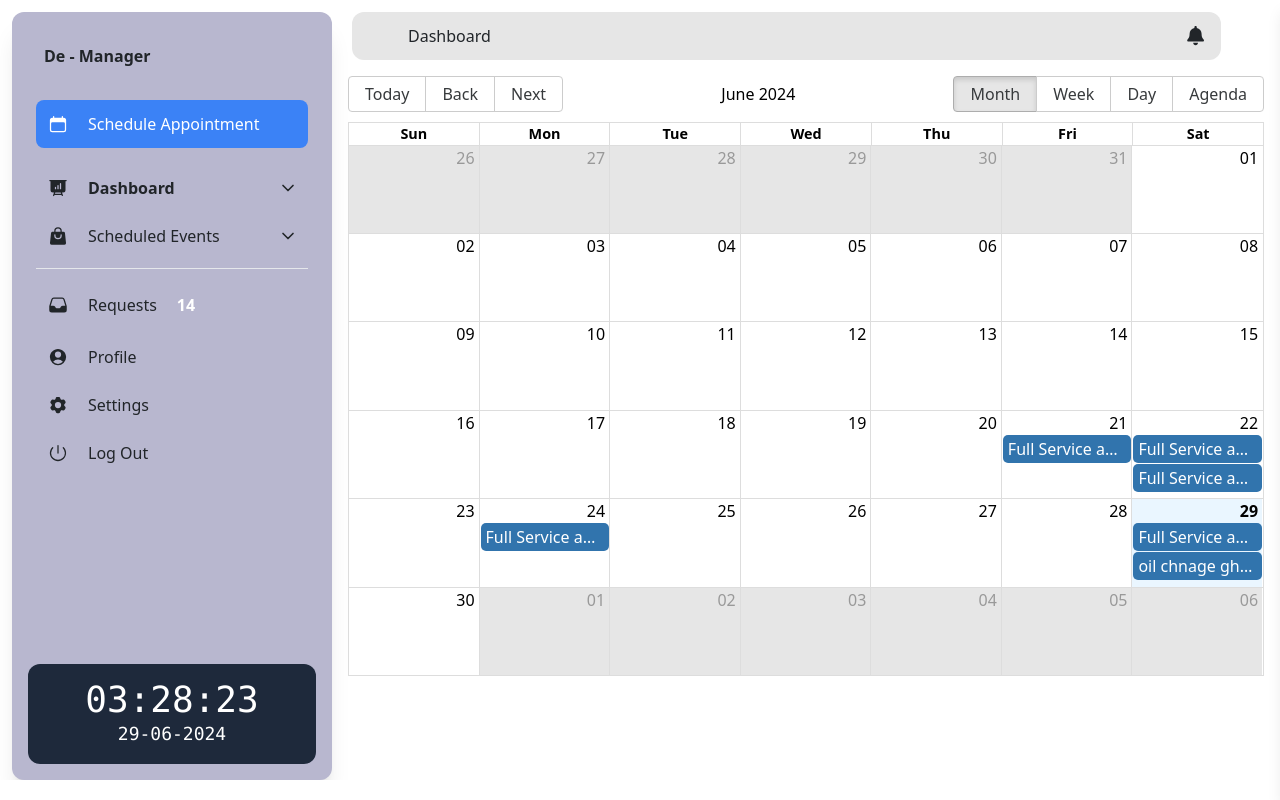
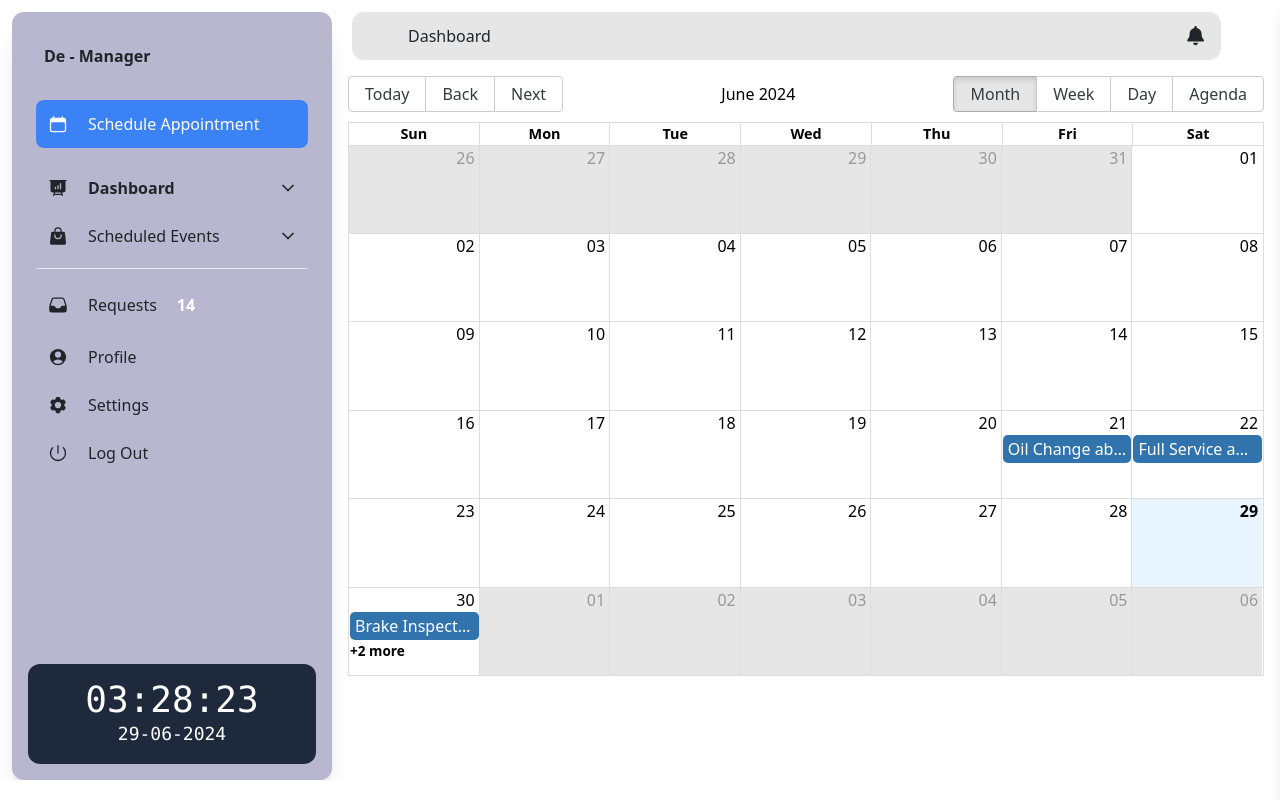
Before and after one commit to YaseeRathnayaka/De-Manager, a React (Vite) app in the folder admin/: page /calendar in a window 1280 px wide. Built offline with nearby package versions, Linux system fonts and the light colour scheme.

Commit message:
appointment handlening in dashboaerdf

```diff
--- a/admin/src/Components/Containers/AppointmentDetails/AppointmentDetails.jsx
+++ b/admin/src/Components/Containers/AppointmentDetails/AppointmentDetails.jsx
@@ -1,12 +1,61 @@
-import React from 'react';
+import React, { useState } from 'react';
 
-const AppointmentDetails = ({ className }) => {
+const AppointmentDetails = ({ className, appointment }) => {
+  const [servicesCompleted, setServicesCompleted] = useState([]);
+
+  if (!appointment) {
+    return (
+      <div className={`mx-1 bg-custom-light-blue rounded-xl p-4 ${className}`}>
+        <p className='text-xl font-semibold text-gray-800'>Select an appointment to view details</p>
+      </div>
+    );
+  }
+
+  const toggleServiceCompletion = (service) => {
+    setServicesCompleted((prev) =>
+      prev.includes(service)
+        ? prev.filter((s) => s !== service)
+        : [...prev, service]
+    );
+  };
+
   return (
-    <div className={`w-2/5 mx-1 bg-custom-light-blue rounded-xl p-4 ${className}`}>
-      Appointment Details
-
+    <div className={`mx-1 bg-custom-light-blue rounded-xl p-4 ${className}`}>
+      <h2 className='text-xl font-semibold text-gray-800'>Appointment Details</h2>
+      <div className="mt-4">
+        <h3 className='text-lg font-semibold text-gray-800'>{appointment.title}</h3>
+        <p className='text-sm text-gray-600'>{new Date(appointment.start).toLocaleString()}</p>
+        <button
+          className="mt-2 text-sm text-blue-500 underline"
+          onClick={() => alert(`Owner Details:\nName: ${appointment.customerName}\nEmail: ${appointment.email}\nMobile: ${appointment.mobile}\nAddress: ${appointment.address}\nNIC: ${appointment.NIC}\nVehicle Number: ${appointment.vehicleNumber}\nVehicle Model: ${appointment.vehicleModel}\nVehicle Year: ${appointment.vehicleYear}\nVehicle Type: ${appointment.vehicleType}`)}
+        >
+          View Owner Details
+        </button>
+      </div>
+      <h3 className='mt-4 text-lg font-semibold text-gray-800'>Services To Be Done</h3>
+      <ul className="mt-2 space-y-2">
+        {appointment.serviceTypes.map((service, index) => (
+          <li key={index} className="flex items-center">
+            <input
+              type="checkbox"
+              checked={servicesCompleted.includes(service)}
+              onChange={() => toggleServiceCompletion(service)}
+              className="form-checkbox"
+            />
+            <span className="ml-2">{service}</span>
+          </li>
+        ))}
+      </ul>
+      {servicesCompleted.length === appointment.serviceTypes.length && (
+        <button
+          className="w-full p-2 mt-4 text-white transition duration-300 bg-green-500 rounded-md hover:bg-green-600"
+          onClick={() => alert('All services completed!')}
+        >
+          Mark as Completed
+        </button>
+      )}
     </div>
   );
-}
+};
 
 export default AppointmentDetails;
--- a/admin/src/Components/Containers/Appointments/Appoitments.jsx
+++ b/admin/src/Components/Containers/Appointments/Appoitments.jsx
@@ -1,18 +1,18 @@
-import React from 'react';
+import React, { useState } from 'react';
 import { isToday } from 'date-fns';
 import events from '../../../assets/Data/EventsData';
 
-const Appointments = ({ className }) => {
+const Appointments = ({ className, onSelectAppointment }) => {
   // Filter events to show only today's events
   const todayEvents = events.filter(event => isToday(new Date(event.start)));
 
   return (
-    <div className={`mx-1 bg-custom-light-blue rounded-xl p-4 ${className} w-2/5`}>
+    <div className={`mx-1 bg-custom-light-blue rounded-xl p-4 ${className}`}>
       <p className='text-xl font-semibold text-gray-800'>Appointments Today</p>
       {todayEvents.length === 0 ? (
         <p className='mt-3 text-gray-600'>No events scheduled for today.</p>
       ) : (
-        <div className="mt-4 space-y-3 overflow-y-auto h-96 ">
+        <div className="mt-4 space-y-3 overflow-y-auto h-96">
           {todayEvents.map(event => (
             <div key={event.id} className="flex items-center p-3 bg-white rounded-lg shadow-md hover:bg-gray-100">
               <div className="flex items-center justify-center flex-shrink-0 w-12 h-12 bg-blue-500 rounded-full">
@@ -21,6 +21,12 @@ const Appointments = ({ className }) => {
               <div className="ml-4">
                 <h3 className="text-lg font-semibold text-gray-800">{event.title}</h3>
                 <p className="text-sm text-gray-600">{new Date(event.start).toLocaleString()}</p>
+                <button
+                  className="mt-2 text-sm text-blue-500 underline"
+                  onClick={() => onSelectAppointment(event)}
+                >
+                  View Details
+                </button>
               </div>
             </div>
           ))}
@@ -28,6 +34,6 @@ const Appointments = ({ className }) => {
       )}
     </div>
   );
-}
+};
 
 export default Appointments;
--- a/admin/src/Components/Pages/Home/Home.jsx
+++ b/admin/src/Components/Pages/Home/Home.jsx
@@ -10,6 +10,7 @@ const Home = () => {
   const [analyticsSwitch, setAnalyticsSwitch] = useState(true);
   const [appointmentsSwitch, setAppointmentsSwitch] = useState(true);
   const [detailsSwitch, setDetailsSwitch] = useState(true);
+  const [selectedAppointment, setSelectedAppointment] = useState(null);
 
   const calculateWidth = () => {
     const activeComponents = [analyticsSwitch, appointmentsSwitch, detailsSwitch].filter(Boolean).length;
@@ -39,15 +40,21 @@ const Home = () => {
             <Feedback className={`h-full ${widths.feedback || widths}`} />
           )}
           {appointmentsSwitch && (
-            <Appointments className={`h-full ${widths.others || widths}`} />
+            <Appointments
+              className={`h-full ${widths.others || widths}`}
+              onSelectAppointment={setSelectedAppointment}
+            />
           )}
           {detailsSwitch && (
-            <AppointmentDetails className={`h-full ${widths.others || widths}`} />
+            <AppointmentDetails
+              className={`h-full ${widths.others || widths}`}
+              appointment={selectedAppointment}
+            />
           )}
         </div>
       </div>
     </div>
   );
-}
+};
 
 export default Home;
--- a/admin/src/assets/Data/EventsData.js
+++ b/admin/src/assets/Data/EventsData.js
@@ -3,39 +3,91 @@ const events = [
     appointment_id: 1,
     title: 'Full Service abs3456',
     start: new Date(2024, 5, 22, 10, 0), // June 22, 2024, 10:00 AM
-      end: new Date(2024, 5, 22, 12, 0), // June 22, 2024, 11:00 AM
+    end: new Date(2024, 5, 22, 12, 0), // June 22, 2024, 12:00 PM
+    customerName: 'John Doe',
+    email: 'john.doe@example.com',
+    mobile: '123-456-7890',
+    address: '123 Main St, Anytown, USA',
+    NIC: 'A123456789',
+    vehicleNumber: 'ABC123',
+    vehicleModel: 'Toyota Camry',
+    vehicleYear: 2018,
+    vehicleType: 'Sedan',
+    preferredDate: '2024-06-22',
+    timeSlot: '10:00 AM - 12:00 PM',
+    serviceTypes: ['Oil Change', 'Tire Rotation', 'Brake Inspection']
   },
   {
-        appointment_id: 23,
-        title: 'Full Service abh3456',
-        start: new Date(2024, 5, 21, 10, 0), // June 22, 2024, 10:00 AM
-        end: new Date(2024, 5, 21, 12, 0), // June 22, 2024, 11:00 AM
-      },
-
-
-    {
     appointment_id: 2,
-      title: 'oil chnage gh2345',
-      start: new Date(2024,  5, 29, 12, 0), // June 23, 2024, 12:00 PM
-      end: new Date(2024, 5, 29, 14, 0), // June 23, 2024, 1:00 PM
+    title: 'Oil Change abh3456',
+    start: new Date(2024, 5, 21, 10, 0), // June 21, 2024, 10:00 AM
+    end: new Date(2024, 5, 21, 12, 0), // June 21, 2024, 12:00 PM
+    customerName: 'Jane Smith',
+    email: 'jane.smith@example.com',
+    mobile: '987-654-3210',
+    address: '456 Elm St, Othertown, USA',
+    NIC: 'B987654321',
+    vehicleNumber: 'XYZ789',
+    vehicleModel: 'Honda Civic',
+    vehicleYear: 2020,
+    vehicleType: 'Coupe',
+    preferredDate: '2024-06-21',
+    timeSlot: '10:00 AM - 12:00 PM',
+    serviceTypes: ['Oil Change']
   },
   {
-      appointment_id: 1,
-      title: 'Full Service abs3456',
-      start: new Date(2024, 5, 29, 10, 0), // June 22, 2024, 10:00 AM
-      end: new Date(2024, 5, 29, 12, 0), // June 22, 2024, 11:00 AM
+    appointment_id: 3,
+    title: 'Tire Rotation gh2345',
+    start: new Date(2024, 5, 30, 12, 0), // June 30, 2024, 12:00 PM
+    end: new Date(2024, 5, 30, 14, 0), // June 30, 2024, 2:00 PM
+    customerName: 'Michael Johnson',
+    email: 'michael.johnson@example.com',
+    mobile: '456-789-0123',
+    address: '789 Maple St, Sometown, USA',
+    NIC: 'C456789012',
+    vehicleNumber: 'DEF456',
+    vehicleModel: 'Ford Focus',
+    vehicleYear: 2019,
+    vehicleType: 'Hatchback',
+    preferredDate: '2024-06-30',
+    timeSlot: '12:00 PM - 2:00 PM',
+    serviceTypes: ['Tire Rotation', 'Battery Check']
   },
   {
-      appointment_id: 1,
-      title: 'Full Service abs3456',
-      start: new Date(2024, 5, 24, 10, 0), // June 22, 2024, 10:00 AM
-      end: new Date(2024, 5, 24, 12, 0), // June 22, 2024, 11:00 AM
+    appointment_id: 4,
+    title: 'Brake Inspection abs3456',
+    start: new Date(2024, 5, 30, 10, 0), // June 24, 2024, 10:00 AM
+    end: new Date(2024, 5, 30, 12, 0), // June 24, 2024, 12:00 PM
+    customerName: 'Emily Davis',
+    email: 'emily.davis@example.com',
+    mobile: '321-654-0987',
+    address: '101 Pine St, Anycity, USA',
+    NIC: 'D321654098',
+    vehicleNumber: 'GHI678',
+    vehicleModel: 'Chevrolet Malibu',
+    vehicleYear: 2017,
+    vehicleType: 'Sedan',
+    preferredDate: '2024-06-24',
+    timeSlot: '10:00 AM - 12:00 PM',
+    serviceTypes: ['Brake Inspection']
   },
   {
-      appointment_id: 1,
-      title: 'Full Service abs3456',
-      start: new Date(2024, 5, 22, 10, 0), // June 22, 2024, 10:00 AM
-      end: new Date(2024, 5, 22, 12, 0), // June 22, 2024, 11:00 AM
+    appointment_id: 5,
+    title: 'Battery Check abs3456',
+    start: new Date(2024, 5, 30, 10, 0), // June 22, 2024, 10:00 AM
+    end: new Date(2024, 5, 30, 12, 0), // June 22, 2024, 12:00 PM
+    customerName: 'Chris Lee',
+    email: 'chris.lee@example.com',
+    mobile: '654-321-9870',
+    address: '202 Birch St, Newtown, USA',
+    NIC: 'E654321987',
+    vehicleNumber: 'JKL890',
+    vehicleModel: 'Nissan Altima',
+    vehicleYear: 2016,
+    vehicleType: 'Sedan',
+    preferredDate: '2024-06-22',
+    timeSlot: '10:00 AM - 12:00 PM',
+    serviceTypes: ['Battery Check']
   },
 ];
 
```
Lines whose indentation alone changed are shown as unchanged.
